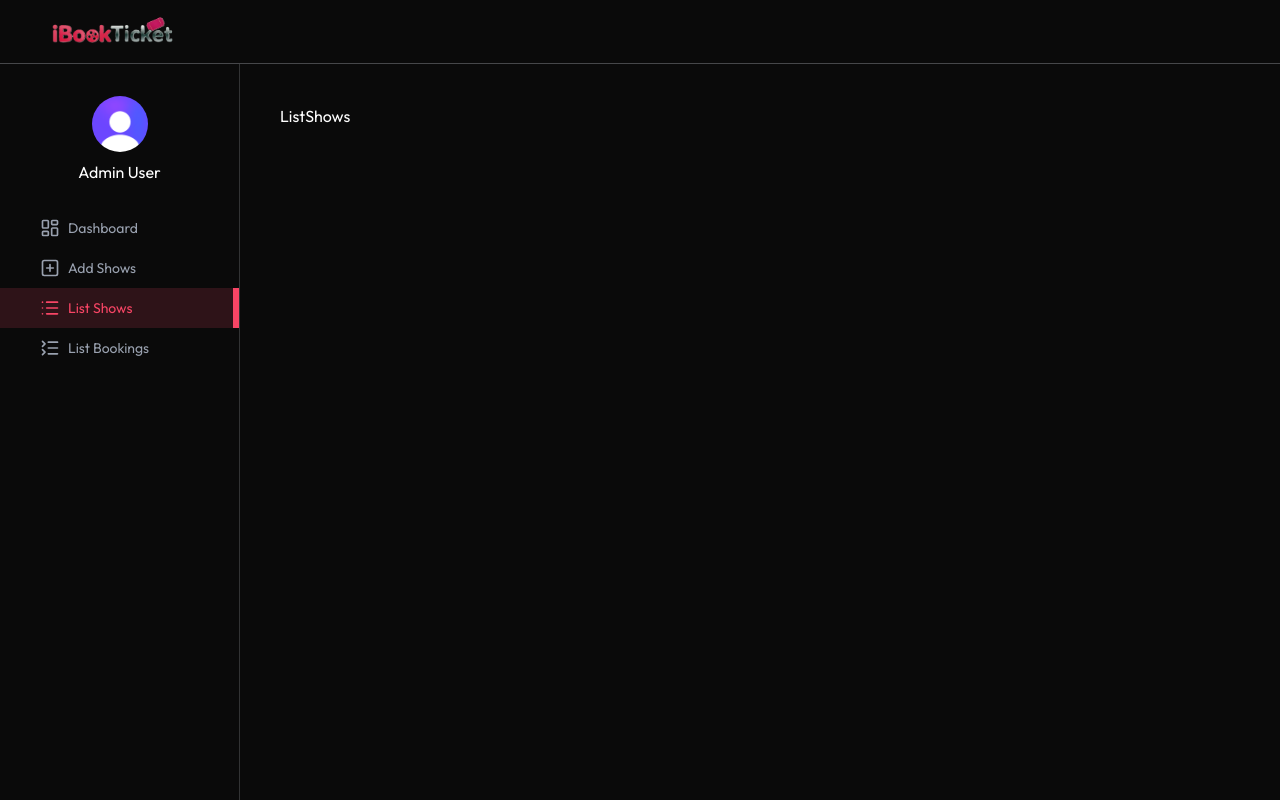
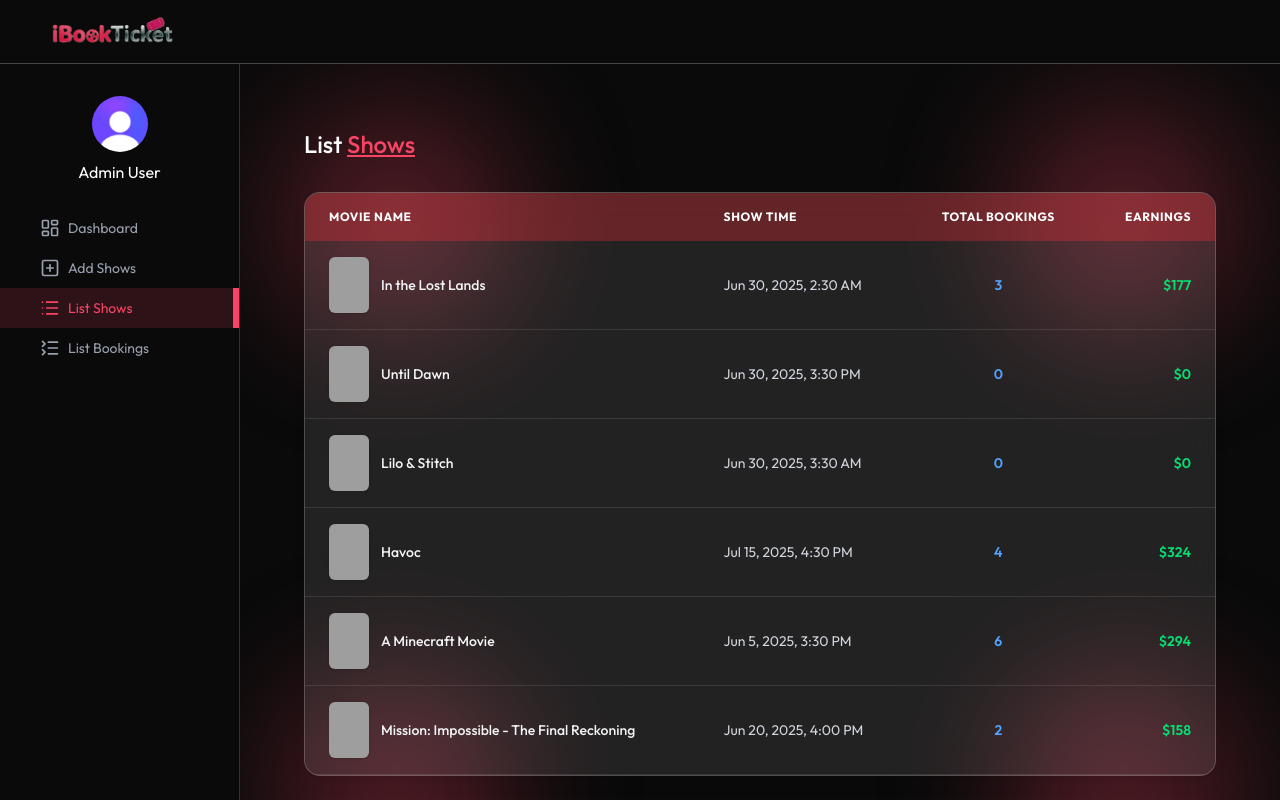
Before and after one commit to iamarshalrejith/iBookTicket, a React (Vite) app in the folder frontend/: page /admin/list-shows in a window 1280 px wide. Built offline with nearby package versions, Linux system fonts and the light colour scheme; no server answers; grey boxes are pictures that could not be loaded.

Commit message:
Added List Shows and List Bookings Page

```diff
--- a/frontend/src/assets/assets.js
+++ b/frontend/src/assets/assets.js
@@ -293,7 +293,7 @@ export const dummyDashboardData = {
 export const dummyBookingData = [
     {
         "_id": "68396334fb83252d82e17295",
-        "user": { "name": "GreatStack", },
+        "user": { "name": "Arshal Rejith", },
         "show": {
             _id: "68352363e96d99513e4221a4",
             movie: dummyShowsData[0],
@@ -306,7 +306,7 @@ export const dummyBookingData = [
     },
     {
         "_id": "68396334fb83252d82e17295",
-        "user": { "name": "GreatStack", },
+        "user": { "name": "Arshal Rejtih", },
         "show": {
             _id: "68352363e96d99513e4221a4",
             movie: dummyShowsData[0],
@@ -319,7 +319,7 @@ export const dummyBookingData = [
     },
     {
         "_id": "68396334fb83252d82e17295",
-        "user": { "name": "GreatStack", },
+        "user": { "name": "Arshal Rejtih", },
         "show": {
             _id: "68352363e96d99513e4221a4",
             movie: dummyShowsData[0],
--- a/frontend/src/pages/admin/ListBookings.jsx
+++ b/frontend/src/pages/admin/ListBookings.jsx
@@ -1,9 +1,93 @@
-import React from 'react'
+import React, { useEffect, useState } from "react";
+import { dummyBookingData } from "../../assets/assets";
+import Title from "../../components/admin/Title";
+import BlurCircle from "../../components/BlurCircle";
+import LoadingSpinner from "../../components/LoadingSpinner";
 
 const ListBookings = () => {
+  const currency = import.meta.env.VITE_CURRENCY || "$";
+  const [bookings, setBookings] = useState([]);
+  const [loading, setLoading] = useState(true);
+
+  useEffect(() => {
+    // Simulate API delay
+    setTimeout(() => {
+      setBookings(dummyBookingData);
+      setLoading(false);
+    }, 800);
+  }, []);
+
+  if (loading) {
+    return <LoadingSpinner />;
+  }
+
   return (
-    <div>ListBookings</div>
-  )
-}
+    <div className="relative p-6 min-h-screen">
+      <BlurCircle top="0" left="0" />
+      <BlurCircle top="0" right="0" />
+      <Title text1="List" text2="Bookings" />
 
-export default ListBookings
+      <div className="overflow-x-auto mt-8 bg-white/10 backdrop-blur-lg rounded-2xl shadow-lg border border-white/20">
+        <table className="w-full text-sm text-left text-white">
+          <thead className="bg-red-500/30 text-white uppercase text-xs tracking-wider">
+            <tr>
+              <th className="px-6 py-4">User Name</th>
+              <th className="px-6 py-4">Movie Name</th>
+              <th className="px-6 py-4">Show Time</th>
+              <th className="px-6 py-4 text-center">Seats</th>
+              <th className="px-6 py-4 text-right">Amount</th>
+            </tr>
+          </thead>
+
+          <tbody>
+            {bookings.map((booking, index) => (
+              <tr
+                key={index}
+                className="border-b border-white/10 hover:bg-white/20 transition-colors"
+              >
+                {/* User */}
+                <td className="px-6 py-4 font-medium text-gray-100">
+                  {booking.user?.name || "Unknown"}
+                </td>
+
+                {/* Movie */}
+                <td className="px-6 py-4 font-medium text-gray-100 flex items-center gap-3">
+                  <img
+                    src={booking.show.movie.poster_path}
+                    alt={booking.show.movie.title}
+                    className="w-10 h-14 object-cover rounded-md shadow-sm"
+                  />
+                  {booking.show.movie.title}
+                </td>
+
+                {/* Show Time */}
+                <td className="px-6 py-4 text-gray-300">
+                  {new Date(booking.show.showDateTime).toLocaleString([], {
+                    dateStyle: "medium",
+                    timeStyle: "short",
+                  })}
+                </td>
+
+                {/* Seats */}
+                <td className="px-6 py-4 text-center font-semibold text-blue-400">
+                  {booking.bookedSeats.join(", ")}
+                </td>
+
+                {/* Amount */}
+                <td className="px-6 py-4 text-right font-semibold text-green-400">
+                  {currency}
+                  {booking.amount.toLocaleString()}
+                </td>
+              </tr>
+            ))}
+          </tbody>
+        </table>
+      </div>
+
+      <BlurCircle bottom="0" left="0" />
+      <BlurCircle bottom="0" right="0" />
+    </div>
+  );
+};
+
+export default ListBookings;
--- a/frontend/src/pages/admin/ListShows.jsx
+++ b/frontend/src/pages/admin/ListShows.jsx
@@ -1,9 +1,86 @@
-import React from 'react'
+import React, { useEffect, useState } from "react";
+import { dummyDashboardData } from "../../assets/assets";
+import Title from "../../components/admin/Title";
+import BlurCircle from "../../components/BlurCircle";
+import LoadingSpinner from "../../components/LoadingSpinner";
 
 const ListShows = () => {
+  const currency = import.meta.env.VITE_CURRENCY || "$";
+  const [shows, setShows] = useState([]);
+  const [loading, setLoading] = useState(true);
+
+  useEffect(() => {
+    // Simulate API delay
+    setTimeout(() => {
+      setShows(dummyDashboardData.activeShows);
+      setLoading(false);
+    }, 800);
+  }, []);
+
+  if (loading) {
+    return <LoadingSpinner />;
+  }
+
   return (
-    <div>ListShows</div>
-  )
-}
+    <div className="relative p-6 min-h-screen">
+      <BlurCircle top="0" left="0" />
+      <BlurCircle top="0" right="0" />
+      <Title text1="List" text2="Shows" />
 
-export default ListShows
+      <div className="overflow-x-auto mt-8 bg-white/10 backdrop-blur-lg rounded-2xl shadow-lg border border-white/20">
+        <table className="w-full text-sm text-left text-white">
+          <thead className="bg-red-500/30 text-white uppercase text-xs tracking-wider">
+            <tr>
+              <th className="px-6 py-4">Movie Name</th>
+              <th className="px-6 py-4">Show Time</th>
+              <th className="px-6 py-4 text-center">Total Bookings</th>
+              <th className="px-6 py-4 text-right">Earnings</th>
+            </tr>
+          </thead>
+          <tbody>
+            {shows.map((show) => {
+              const totalBookings = Object.keys(
+                show.occupiedSeats || {}
+              ).length;
+              const earnings = totalBookings * show.showPrice;
+
+              return (
+                <tr
+                  key={show._id}
+                  className="border-b border-white/10 hover:bg-white/20 transition-colors"
+                >
+                  <td className="px-6 py-4 font-medium text-gray-100 flex items-center gap-3">
+                    <img
+                      src={show.movie.poster_path}
+                      alt={show.movie.title}
+                      className="w-10 h-14 object-cover rounded-md shadow-sm"
+                    />
+                    {show.movie.title}
+                  </td>
+                  <td className="px-6 py-4 text-gray-300">
+                    {new Date(show.showDateTime).toLocaleString([], {
+                      dateStyle: "medium",
+                      timeStyle: "short",
+                    })}
+                  </td>
+                  <td className="px-6 py-4 text-center font-semibold text-blue-400">
+                    {totalBookings}
+                  </td>
+                  <td className="px-6 py-4 text-right font-semibold text-green-400">
+                    {currency}
+                    {earnings.toLocaleString()}
+                  </td>
+                </tr>
+              );
+            })}
+          </tbody>
+        </table>
+      </div>
+
+      <BlurCircle bottom="0" left="0" />
+      <BlurCircle bottom="0" right="0" />
+    </div>
+  );
+};
+
+export default ListShows;
```
